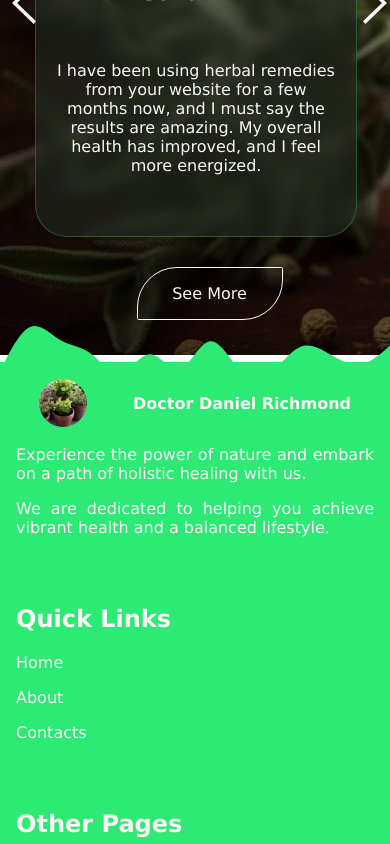
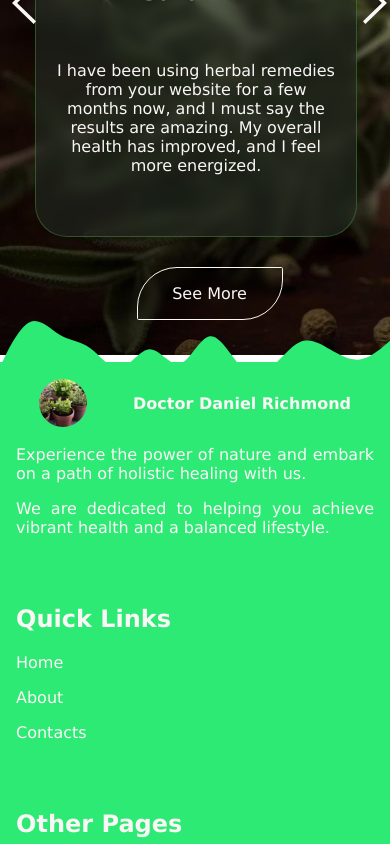
Before and after one commit to Ip-Tec/DoctorDanielRichmond, a Nuxt app: page / in a window 390 px wide. Shown: the part 4693-5537 px from the top of the page. Built offline with nearby package versions, Linux system fonts and the light colour scheme.

Commit message:
Update Footer.vue
SVG change to -3.52rem for 767px

```diff
--- a/components/app/Footer.vue
+++ b/components/app/Footer.vue
@@ -173,7 +173,7 @@ div.right {
 }
 @media screen and (max-width: 767px) {
   svg {
-    top: -3.2rem;
+    top: -3.52rem;
   }
 
   div.footlist {
```
